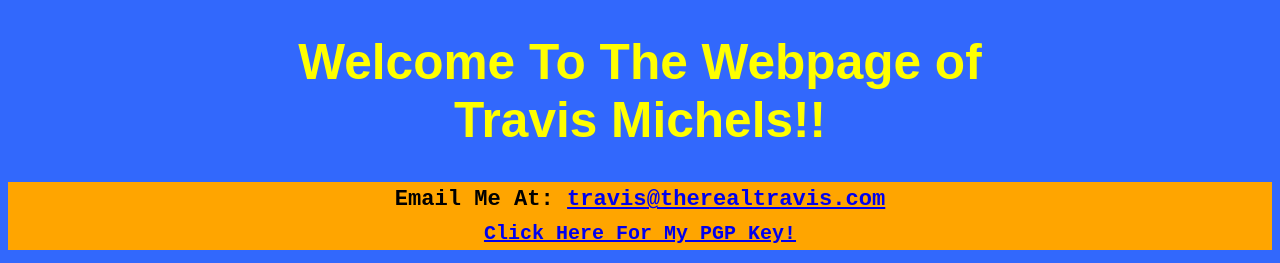
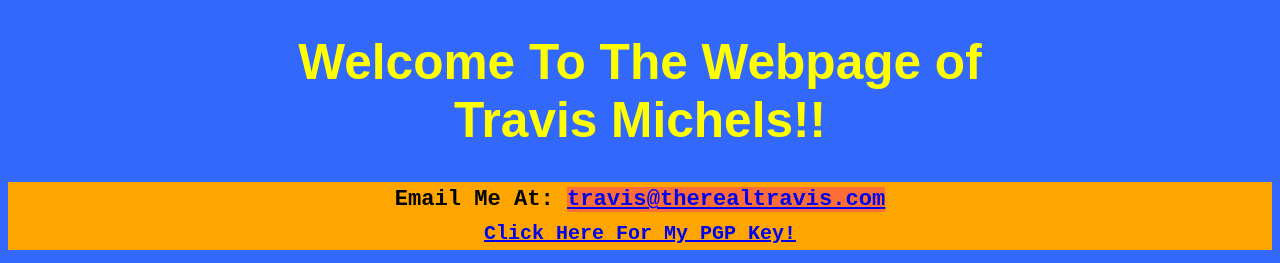
Before and after one commit to travismichels/travismichels.github.io, a plain HTML site: page index.html in a window 1280 px wide. In both pictures the pointer is over the link "travis@therealtravis.com". Shown: the top 263 px of the page. Drawn offline with Linux system fonts and the light colour scheme.

Commit message:
added a hover and focus

```diff
--- a/index.html
+++ b/index.html
@@ -46,6 +46,9 @@
 			.pgponly {
 				font-size:20px;
 			}
+			a:hover, a:focus {
+				background-color: RGB(255, 110, 55);
+			}
 
 		</style>
 	</head>
```
